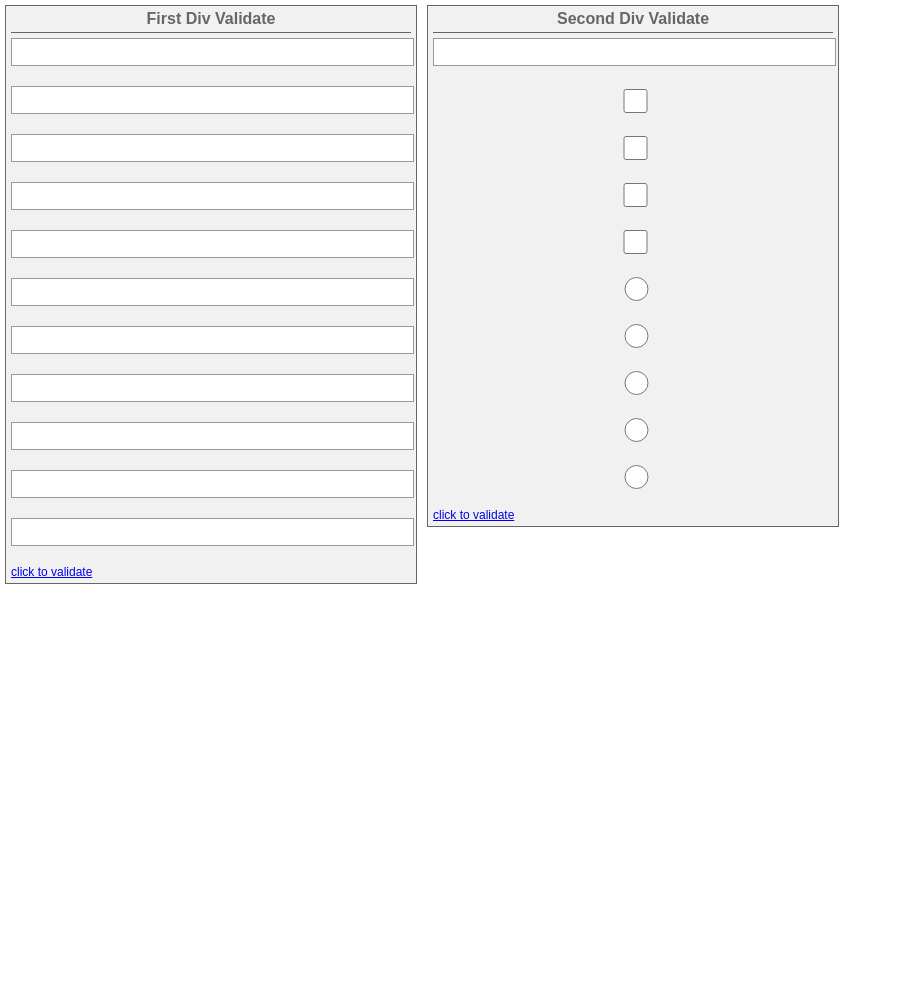
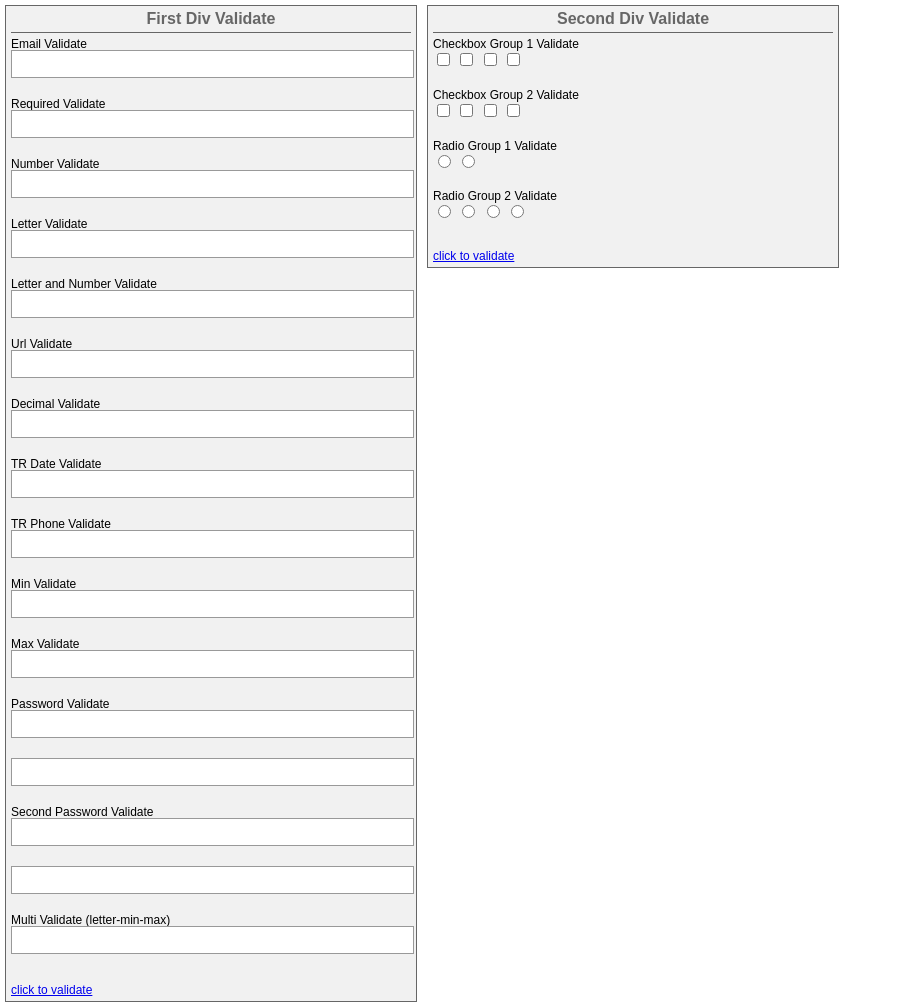
Before and after one commit to webyonet/formValidate, a plain HTML site: page project/index.html in a window 1280 px wide. Shown: the whole page, without its empty margins (0-897 px from the left). Before the commit the page ends 800 px from the top, so only its background shows below. Drawn offline with Linux system fonts and the light colour scheme.

Commit message:
bug fix and css edit

```diff
--- a/project/asts/css/nonFormValidate.css
+++ b/project/asts/css/nonFormValidate.css
@@ -9,3 +9,9 @@
 	margin: 32px 0 0 5px;
 	position: absolute;
 }
+.error.checkbox{
+	  margin: 20px 0 0 5px;
+	}
+.error.radio{
+	margin: 20px 0 0 5px;
+	}
--- a/project/asts/css/style.css
+++ b/project/asts/css/style.css
@@ -11,14 +11,14 @@ h1{
 	padding-bottom:5px;
 	color:#666666;
 	}
-input{
+.textbox{
 	 border: 1px solid #999999;
     height: 24px;
     margin-bottom: 20px;
     width: 397px;
 	line-height:24px\9;/*ie 7-8 fix*/
 	}
-div{
+.firstDiv, .secondDiv{
 	background: none repeat scroll 0 0 #F1F1F1;
     border: 1px solid #666666;
     margin: 5px;
@@ -27,3 +27,10 @@ div{
 	position:relative;
 	float:left;
 }
+.firstDiv div, .secondDiv div{
+	padding-bottom:20px;
+	}
+.link{
+	display: inline-block;
+    margin-top: 10px;
+	}
--- a/project/asts/js/nonFormValidate.js
+++ b/project/asts/js/nonFormValidate.js
@@ -53,8 +53,8 @@
         $.nonControl = function () {
             $firstValidate = 0;
 			$scrollControll = true;
-            $($dom).children($errorClass).remove();
-            $($dom).children($class).each(function () {
+            $($dom).find($errorClass).remove();
+            $($dom).find($class).each(function () {
                 $.nonScan(this, this.className);
             });
         };
@@ -133,7 +133,7 @@
                 $thisCounter = 0,
                 $thisTemp = 0,
                 $thisReturn = '';
-            $($dom).children($class).each(function () {
+            $($dom).find($class).each(function () {
                 $type = $(this).attr('type');
                 if ($type == 'checkbox' || $type == 'radio') {
                     if ($choseGroup == $.groupClear(this)) {
@@ -142,7 +142,7 @@
                 }
             });
 
-            $($dom).children($class).each(function (i) {
+            $($dom).find($class).each(function (i) {
                 $type = $(this).attr('type');
                 if ($type == 'checkbox' || $type == 'radio') {
                     if ($choseGroup == $.groupClear(this)) {
@@ -159,7 +159,7 @@
         $.chooseControl = function (dom) {
             $choseGroup = $.groupClear(dom);
             $choseControl = false;
-            $($dom).children($class).each(function () {
+            $($dom).find($class).each(function () {
                 $type = $(this).attr('type');
                 if ($type == 'checkbox' || $type == 'radio') {
                     if ($choseGroup == $.groupClear(this)) {
@@ -189,7 +189,7 @@
 
         $.groupValidateClear = function (dom) {
             var $validateGroup = $.groupClear(dom);
-            $($dom).children($class).each(function () {
+            $($dom).find($class).each(function () {
                 $type = $(this).attr('type');
                 if ($type == 'checkbox' || $type == 'radio') {
                     if ($validateGroup == $.groupClear(this)) {
--- a/project/index.html
+++ b/project/index.html
@@ -12,17 +12,19 @@ $(function(){
 	/*$('div.firstDiv').nonFormValidate({
 		form:false,
 	});*/
-	$('a.firstDivValidate').on('click',function(){
-		var test = $('div.firstDiv').nonFormValidate({
-						form:false
-				   });
+	$('a#firstDivValidate').on('click',function(){
+		var
+		test = $('div.firstDiv').nonFormValidate({
+					form:false,
+				});
 		console.log (test);
 		return false;
 	});
-	$('a.secondDivValidate').on('click',function(){
-		$('div.secondDiv').nonFormValidate({
+	$('a#secondDivValidate').on('click',function(){
+		var test = $('div.secondDiv').nonFormValidate({
 			form:false
 		});
+		console.log (test);
 		return false;
 	});
 
@@ -33,49 +35,67 @@ $(function(){
 <body>
 <div class="firstDiv nonFormValidate">
   <h1>First Div Validate</h1>
-  <input type="text" class="nValidate v[email]"/>
-  <input type="text" class="nValidate v[required]"/>
-  <input type="text" class="nValidate v[number]"/>
-  <input type="text" class="nValidate v[letter]"/>
-  <input type="text" class="nValidate v[letterornumber]"/>
-  <input type="text" class="nValidate v[url]"/>
-  <input type="text" class="nValidate v[decimal]"/>
-  <input type="text" class="nValidate v[dateTR]"/>
-  <input type="text" class="nValidate v[phoneTR]"/>
-  <input type="text" class="nValidate v[min[11]]"/>
-  <input type="text" class="nValidate v[max[5]]"/>
-  <a href="#" class="firstDivValidate">click to validate</a> </div>
+  <p>Email Validate</p>
+  <input type="text" class="textbox nValidate v[email]"/>
+  <p>Required Validate</p>
+  <input type="text" class="textbox nValidate v[required]"/>
+  <p>Number Validate</p>
+  <input type="text" class="textbox nValidate v[number]"/>
+  <p>Letter Validate</p>
+  <input type="text" class="textbox nValidate v[letter]"/>
+  <p>Letter and Number Validate</p>
+  <input type="text" class="textbox nValidate v[letterornumber]"/>
+  <p>Url Validate</p>
+  <input type="text" class="textbox nValidate v[url]"/>
+  <p>Decimal Validate</p>
+  <input type="text" class="textbox nValidate v[decimal]"/>
+  <p>TR Date Validate</p>
+  <input type="text" class="textbox nValidate v[dateTR]"/>
+  <p>TR Phone Validate</p>
+  <input type="text" class="textbox nValidate v[phoneTR]"/>
+  <p>Min Validate</p>
+  <input type="text" class="textbox nValidate v[min[11]]"/>
+  <p>Max Validate</p>
+  <input type="text" class="textbox nValidate v[max[5]]"/>
+  <p>Password Validate</p>
+  <input type="password" class="textbox nValidate v[required password[1]]"/>
+  <input type="password" class="textbox nValidate v[required equals[1]]"/>
+  <p>Second Password Validate</p>
+  <input type="password" class="textbox nValidate v[required password[2]]"/>
+  <input type="password" class="textbox nValidate v[required equals[2]]"/>
+  <p>Multi Validate (letter-min-max)</p>
+  <input type="text" class="textbox nValidate v[letter min[2] max[6]]"/>
+  <a href="#" id="firstDivValidate" class="link">click to validate</a>
+</div>
 <div class="secondDiv nonFormValidate">
   <h1>Second Div Validate</h1>
-  <!--  <input type="text" class="nValidate v[email]"/>
-  <input type="text" class="nValidate v[required]"/>
-  <input type="text" class="nValidate v[number]"/>
-  <input type="text" class="nValidate v[letter]"/>
-  <input type="text" class="nValidate v[letterornumber]"/>
-  <input type="text" class="nValidate v[url]"/>
-  <input type="text" class="nValidate v[decimal]"/>
-  <input type="text" class="nValidate v[dateTR]"/>
-  <input type="text" class="nValidate v[phoneTR]"/>-->
-  <!--<input type="text" class="nValidate v[min[11]]"/>
-  <input type="text" class="nValidate v[max[5]]"/>
-  <input type="text" class="nValidate v[min[2]]"/>
--->
-<!--  <input type="text" class="nValidate v[letter min[2] max[6]]"/>
-  <input type="password" class="nValidate v[required min[6]]"/>
-  <input type="password" class="nValidate v[required password[1]]"/>
-  <input type="password" class="nValidate v[required equals[1]]"/>
-  <input type="password" class="nValidate v[required password[2]]"/>
-  <input type="password" class="nValidate v[required equals[2]]"/>-->
-  <input type="text" class="nValidate v[letter min[2] max[6]]"/>
-  <input type="checkbox" name="ch1" class="nValidate v[checkbox[1]]" value="1" />
-  <input type="checkbox" name="ch1" class="nValidate v[checkbox[1]]" value="2" />
+  <div>
+    <p>Checkbox Group 1 Validate</p>
+    <input type="checkbox" name="ch1" class="nValidate v[checkbox[1]]" value="1" />
+    <input type="checkbox" name="ch1" class="nValidate v[checkbox[1]]" value="2" />
+    <input type="checkbox" name="ch1" class="nValidate v[checkbox[1]]" value="3" />
+    <input type="checkbox" name="ch1" class="nValidate v[checkbox[1]]" value="4" />
+  </div>
+  <div>
+    <p>Checkbox Group 2 Validate</p>
+    <input type="checkbox" name="ch2" class="nValidate v[checkbox[255]] deneme" value="1" />
     <input type="checkbox" name="ch2" class="nValidate v[checkbox[255]] deneme" value="2" />
     <input type="checkbox" name="ch2" class="nValidate v[checkbox[255]] deneme" value="2" />
+    <input type="checkbox" name="ch2" class="nValidate v[checkbox[255]] deneme" value="2" />
+  </div>
+  <div>
+    <p>Radio Group 1 Validate</p>
+    <input type="radio" name="rd2" class="nValidate v[radio[3]]" value="1" />
     <input type="radio" name="rd2" class="nValidate v[radio[3]]" value="2" />
-    <input type="radio" name="rd2" class="nValidate v[radio[3]]" value="2" />
+  </div>
+  <div>
+    <p>Radio Group 2 Validate</p>
+    <input type="radio" name="rd3" class="nValidate v[radio[4]]" value="1" />
     <input type="radio" name="rd3" class="nValidate v[radio[4]]" value="2" />
-    <input type="radio" name="rd3" class="nValidate v[radio[4]]" value="2" />
-    <input type="radio" name="rd3" class="nValidate v[radio[4]]" value="2" />
-  <a href="#" class="secondDivValidate">click to validate</a> </div>
+    <input type="radio" name="rd3" class="nValidate v[radio[4]]" value="3" />
+    <input type="radio" name="rd3" class="nValidate v[radio[4]]" value="4" />
+  </div>
+  <a href="#" id="secondDivValidate" class="link">click to validate</a>
+</div>
 </body>
 </html>
```
